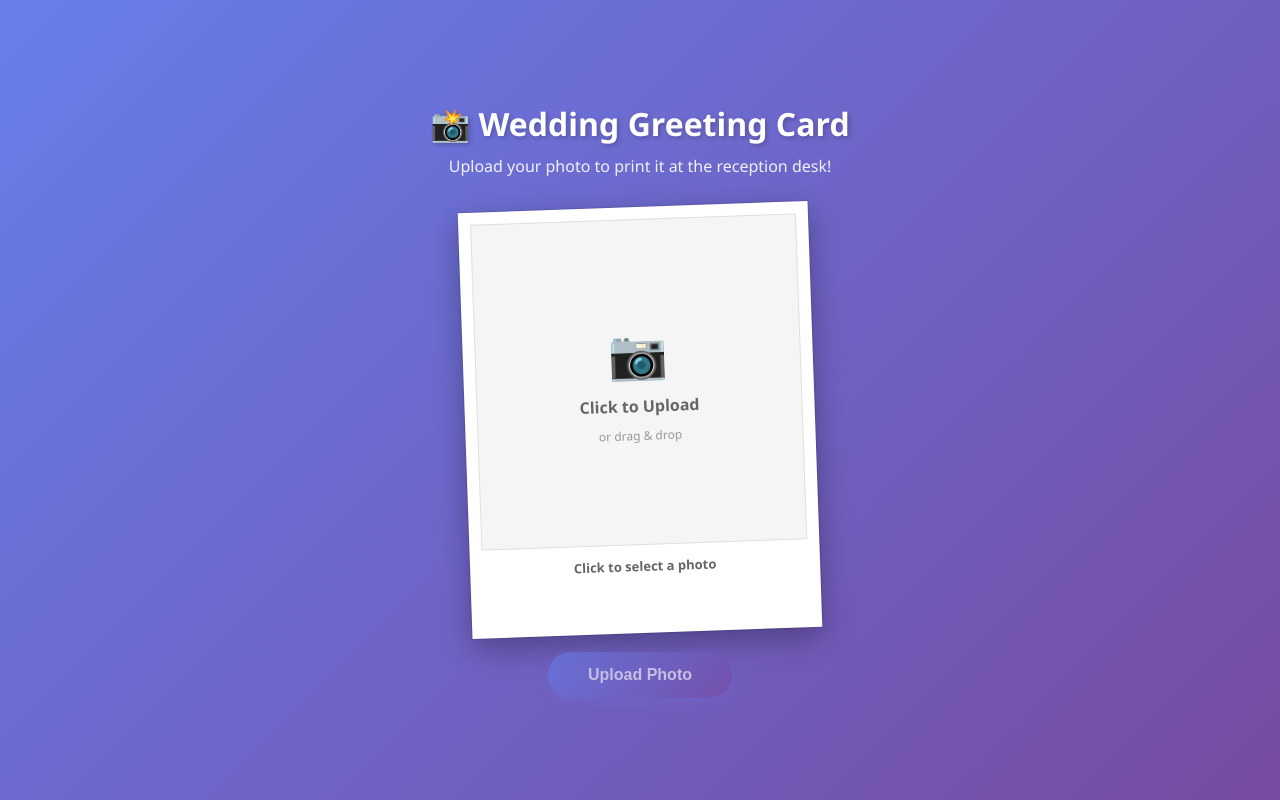
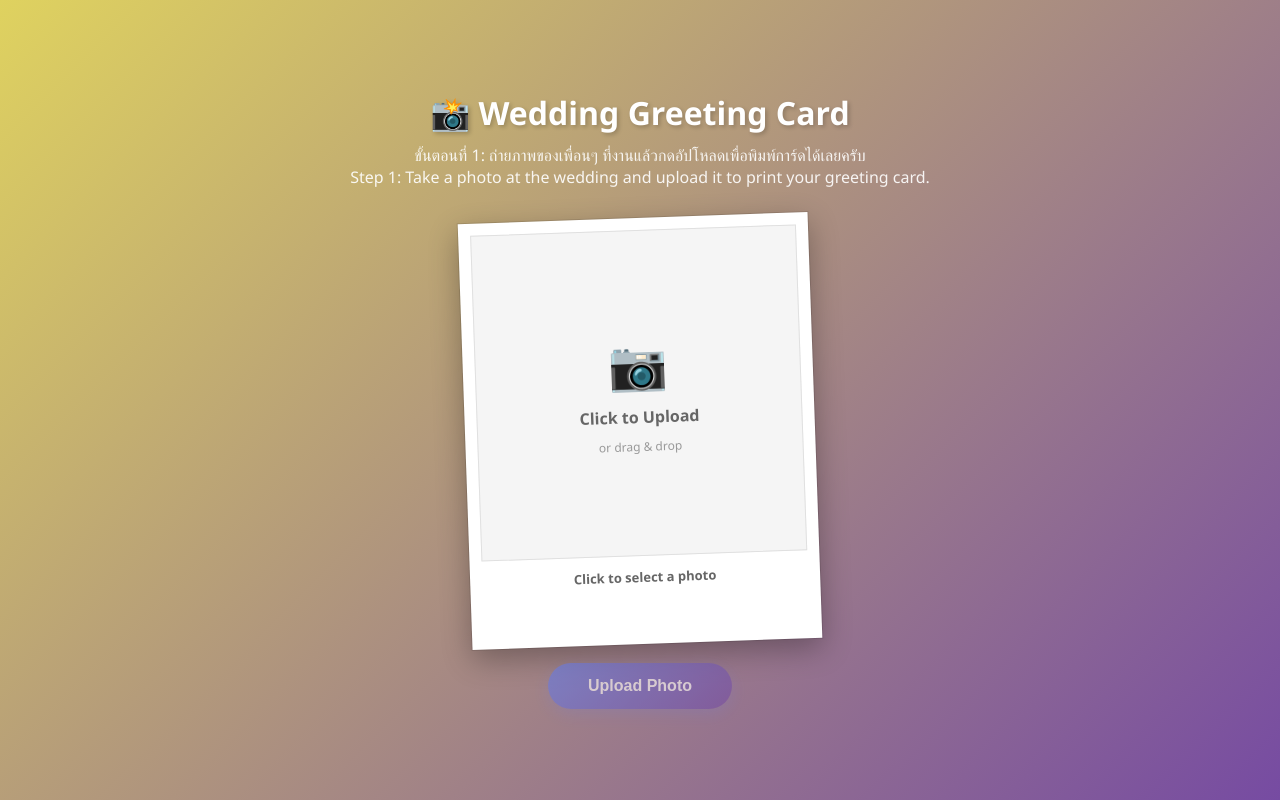
Before and after one commit to vachirakorn/wedding-greeting-card-web, a website: page public/index.html in a window 1280 px wide. Drawn offline with Linux system fonts and the light colour scheme.

Commit message:
feat: update background gradient and success message with bilingual instructions for better user guidance

```diff
--- a/public/index.html
+++ b/public/index.html
@@ -13,7 +13,7 @@
 
         body {
             font-family: 'Segoe UI', Tahoma, Geneva, Verdana, sans-serif;
-            background: linear-gradient(135deg, #667eea 0%, #764ba2 100%);
+            background: linear-gradient(135deg, #dfd25f 0%, #764ba2 100%);
             min-height: 100vh;
             display: flex;
             justify-content: center;
@@ -288,7 +288,7 @@
     <div class="container">
         <div class="header">
             <h1>📸 Wedding Greeting Card</h1>
-            <p class="subtitle">Upload your photo to print it at the reception desk!</p>
+            <p class="subtitle">ขั้นตอนที่ 1: ถ่ายภาพของเพื่อนๆ ที่งานแล้วกดอัปโหลดเพื่อพิมพ์การ์ดได้เลยครับ<br>Step 1: Take a photo at the wedding and upload it to print your greeting card.</p>
         </div>
 
         <div class="upload-section">
@@ -411,7 +411,7 @@
                 const data = await response.json();
 
                 if (response.ok) {
-                    showMessage('Photo uploaded successfully! We\'re printing your card at the reception desk ✨\nอัปโหลดสำเร็จ! เรากำลังพิมพ์การ์ดอวยพรของคุณที่โต๊ะรับแขก สามารถเขียนข้อความอวยพรบ่าวสาวได้บนการ์ดแล้วแปะบนบอร์ดเลยครับ 👰🤵💌', 'success');
+                    showMessage('อัปโหลดสำเร็จ! ขั้นตอนที่ 2: เรากำลังพิมพ์การ์ดอวยพรของคุณที่โต๊ะรับแขก สามารถเขียนข้อความอวยพรบ่าวสาวบนการ์ด แล้วนำไปจัดแสดงบนบอร์ดเลยครับ 👰🤵💌\nStep 2: We\'re printing your greeting card at the reception desk. You can write a message for the bride and groom on the card and display it on the board.', 'success');
                     resetForm();
                 } else {
                     showMessage(`Error: ${data.error || 'Upload failed'}`, 'error');
```
